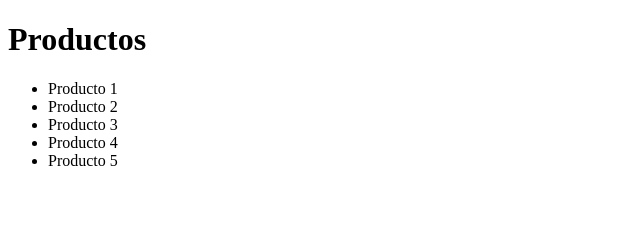
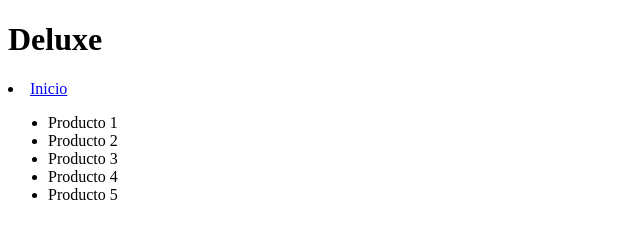
Before and after one commit to Oli3316/proyecto-aplicaciones-web-cliente, a plain HTML site: page deluxe.html in a window 1280 px wide. Shown: the whole page, without its empty margins (0-640 px from the left). Drawn offline with Linux system fonts and the light colour scheme.

Commit message:
Fixes in Navs

```diff
--- a/deluxe.html
+++ b/deluxe.html
@@ -6,9 +6,8 @@
     <title>Document</title>
 </head>
 <body>
-    <h1>
-        Productos
-    </h1>
+    <h1>Deluxe</h1>
+    <li><a href="./index.html">Inicio</a></li>
     <div>
         <ul>
             <li>Producto 1</li>
```
Also changed, not shown: disponibles.html (+14 -0 lines), economicos.html (+1 -0 lines), index.html (+1 -1 lines), premium.html (+1 -0 lines).
